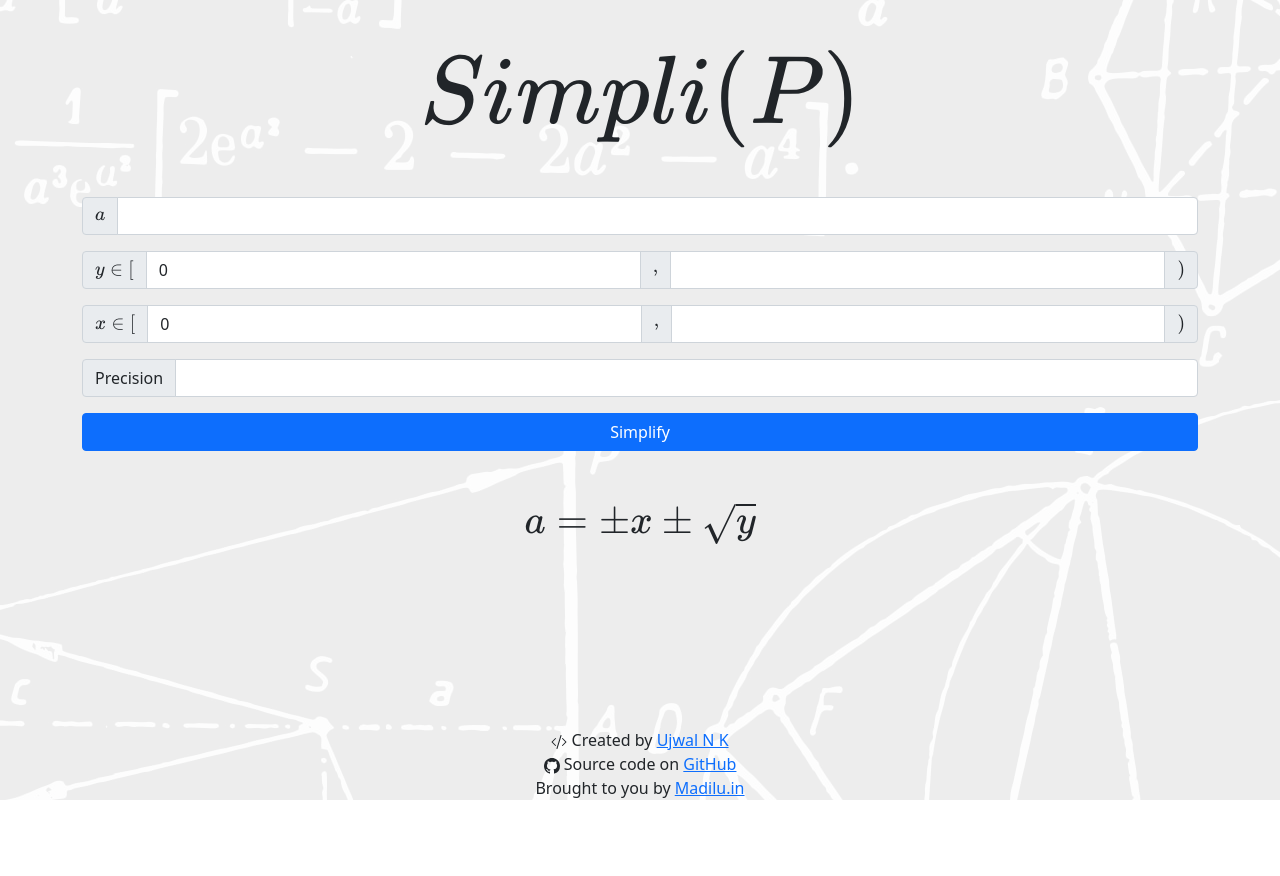
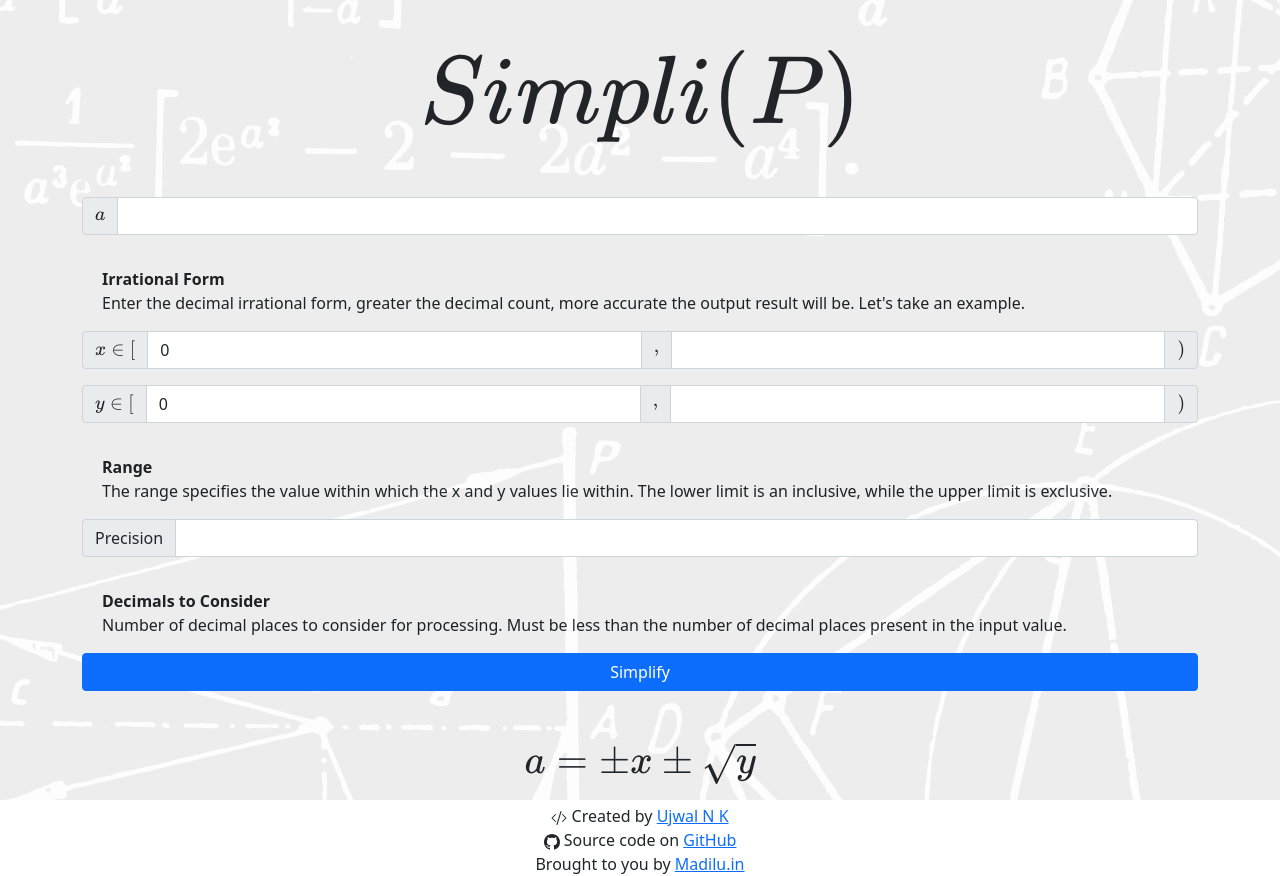
Before and after one commit to ujwalnk/Simpli-P, a plain HTML site: page index.html in a window 1280 px wide. Before the commit the page ends 800 px from the top, so only its background shows below. Drawn offline with nearby package versions, Linux system fonts and the light colour scheme.

Commit message:
Update for Help Text + Form Control

```diff
--- a/index.html
+++ b/index.html
@@ -30,7 +30,7 @@
     <title>Simpli Irrational</title>
 </head>
 
-<body>
+<body onload="help()">
     <div class="container-lg">
         <h1 class="display-1 text-center"> $$Simpli(P)$$</h1>
     </div>
@@ -38,15 +38,11 @@
 
         <div class="input-group mb-3">
             <span class="input-group-text" id="basic-addon3">$$a$$</span>
-            <input type="number" class="form-control" id="userInput" aria-describedby="basic-addon3">
+            <input type="number" class="form-control" id="userInput" aria-describedby="basic-addon3" onkeyup='setMaxPrecision(this)'>
         </div>
-
-        <div class="input-group mb-3">
-            <span class="input-group-text">$$y \in [$$</span>
-            <input class="form-control" value="0" id="sqrtMinInput">
-            <span class="input-group-text">$$,$$</span>
-            <input class="form-control" type="number" min="1" id="sqrtInput">
-            <span class="input-group-text">$$)$$</span>
+        <div class="accordion-body">
+            <strong>Irrational Form</strong> <br />Enter the decimal irrational form, greater the decimal count, more
+            accurate the output result will be. Let's take an example.
         </div>
 
         <div class="input-group mb-3">
@@ -58,9 +54,28 @@
         </div>
 
         <div class="input-group mb-3">
+            <span class="input-group-text">$$y \in [$$</span>
+            <input class="form-control" value="0" id="sqrtMinInput">
+            <span class="input-group-text">$$,$$</span>
+            <input class="form-control" type="number" min="1" id="sqrtInput">
+            <span class="input-group-text">$$)$$</span>
+        </div>
+
+        <div class="accordion-body">
+            <strong>Range</strong> <br /> The range specifies the value within which the x and y values lie within.
+            The
+            lower limit is an inclusive, while the upper limit is exclusive.
+        </div>
+
+        <div class="input-group mb-3">
             <span class="input-group-text" id="basic-addon3">Precision</span>
             <input class="form-control" type="number" id="precisionInput" aria-describedby="basic-addon3">
         </div>
+        <div class="accordion-body">
+            <strong>Decimals to Consider</strong> <br /> Number of decimal places to consider for processing. Must be
+            less than the number of decimal places present in the input value.
+        </div>
+
 
         <div class="progress" style="display: none;" id="userInteractionProgress">
             <div class="progress-bar progress-bar-striped progress-bar-animated" role="progressbar" aria-valuenow="75"
@@ -75,7 +90,7 @@
     <div class="container-md" id="result">$$a = \pm x \pm \sqrt{y}$$</div>
 
 
-    <div class="container-md text-center position-absolute bottom-0 start-50 translate-middle-x">
+    <div class="container-md text-center position-static">
         <svg xmlns="http://www.w3.org/2000/svg" width="16" height="16" fill="currentColor" class="bi bi-code-slash"
             viewBox="0 0 16 16">
             <path
```
